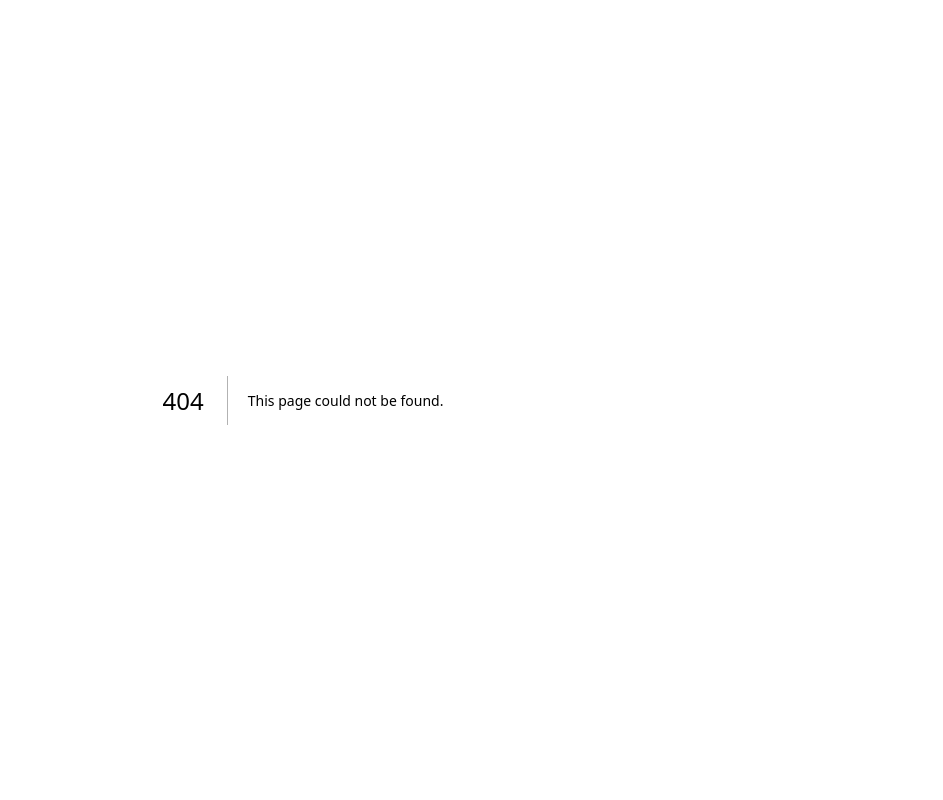
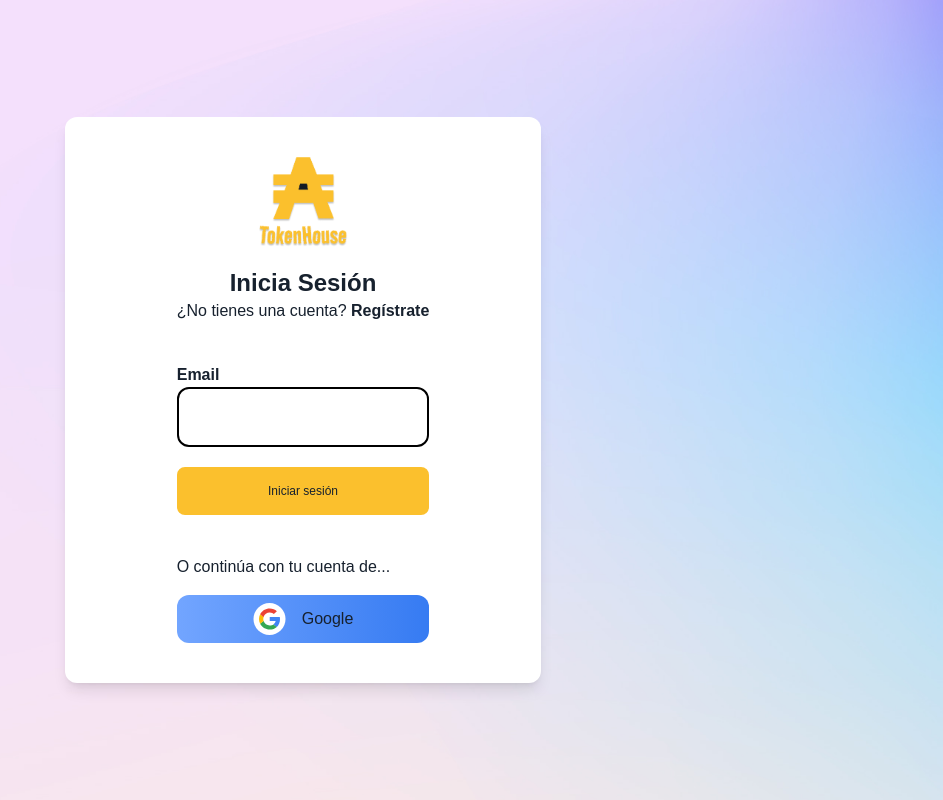
Before and after one commit to devkevinrivera/tokenhouse.io, a Next.js app: page /signin in a window 1280 px wide. Before the commit this address had no page. Shown: the whole page, without its empty margins (337-1280 px from the left). Built offline with nearby package versions, Linux system fonts and the light colour scheme.

Commit message:
feat: Add login page

```diff
--- a/src/components/PropertiesGrid.tsx
+++ b/src/components/PropertiesGrid.tsx
@@ -6,7 +6,7 @@ import PropertieFilter from "./PropertieFilter";
 
 const PropertiesGrid = () => {
   return (
-    <section className="px-[3rem] lg:px-[3rem] xl:px-[6rem] mt-10 h-[80vh] fit-content scroll-container overflow-y-scroll scrollbar-none">
+    <section className="px-[3rem] pb-10 lg:px-[3rem] xl:px-[6rem] mt-10 h-[80vh] fit-content scroll-container overflow-y-scroll scrollbar-none">
       <PropertieFilter />
       <div className="grid sm:grid-cols-2 lg:grid-cols-3 grid-cols-3 gap-4">
         {properties.map((propertie: Property, key: number) => (
--- /dev/null
+++ b/src/pages/signin.tsx
@@ -0,0 +1,41 @@
+import Link from "next/link";
+import React from "react";
+
+const signin = () => {
+  return (
+    <main className="bg-signin flex justify-center items-center w-full h-[100vh]">
+      <div className="bg-white px-[7rem] rounded-xl py-10 text-[#17212e] shadow-lg">
+        <div className="text-center">
+          <div className="flex justify-center items-center mb-5">
+            <img className="w-[90px]" src="/logo.png" alt="Logo TokenHouse" />
+          </div>
+          <h2 className="text-2xl font-bold">Inicia Sesión</h2>
+          <p className="font-light">
+            ¿No tienes una cuenta? <span className="font-bold">Regístrate</span>
+          </p>
+        </div>
+        <div className="flex flex-col py-10">
+          <label className="font-bold">Email</label>
+          <input
+            type="email"
+            className="mb-5 p-4 border-2 rounded-xl border-black"
+          />
+          <Link href="/dashboard/properties">
+            <button className="w-full text-[#17212e] text-xs w-1/2 bg-[#fbc02d] py-4 rounded-lg">
+              Iniciar sesión
+            </button>
+          </Link>
+        </div>
+        <div className="flex flex-col">
+          <p className="mb-4">O continúa con tu cuenta de...</p>
+          <button className="flex w-full items-center justify-center px-4 py-2 rounded-xl bg-gradient-to-r bg-gradient-to-r from-[#72A5FF] to-[#367BF2] hover:from-[#72A5FF] hover:to-[#72A5FF]">
+            <img src="/google.svg" className="mr-4" />
+            Google
+          </button>
+        </div>
+      </div>
+    </main>
+  );
+};
+
+export default signin;
--- a/src/styles/globals.css
+++ b/src/styles/globals.css
@@ -23,3 +23,10 @@ body {
 .scroll-container::-webkit-scrollbar {
   display: none;
 }
+
+.bg-signin {
+  background-image: url("/background.jpg");
+  background-position: center center;
+  background-size: cover;
+  background-repeat: no-repeat;
+}
```
Also changed, not shown: public/background.jpg (added), public/google.svg (added).
